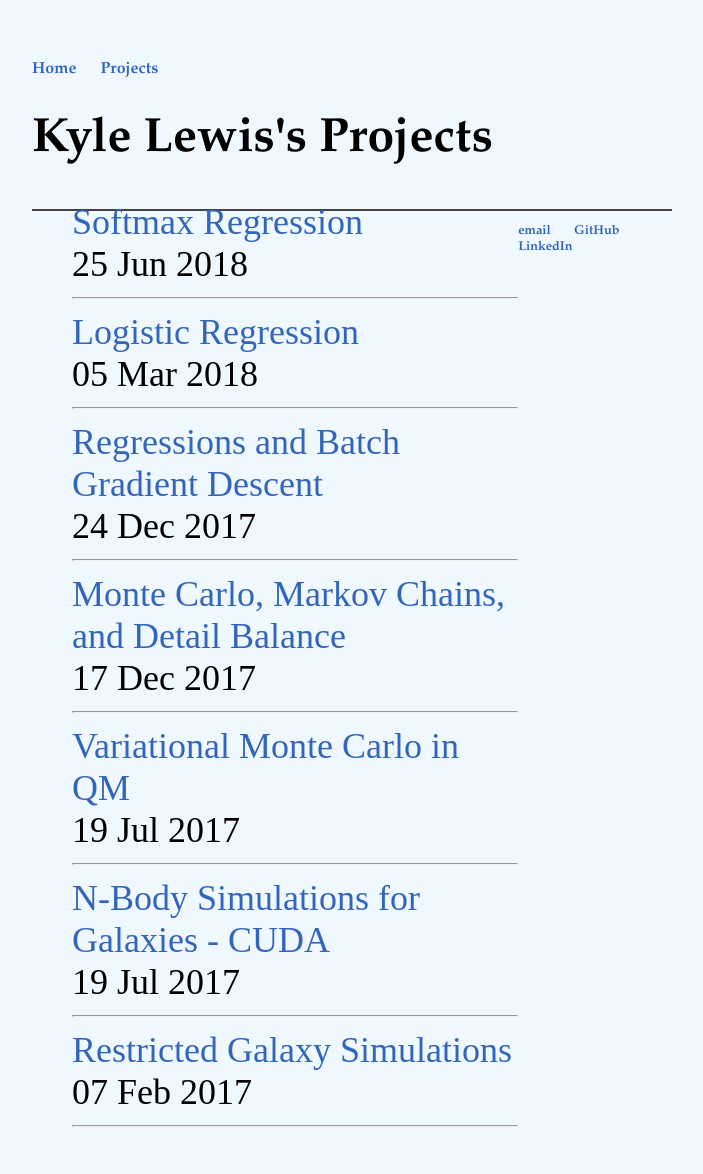
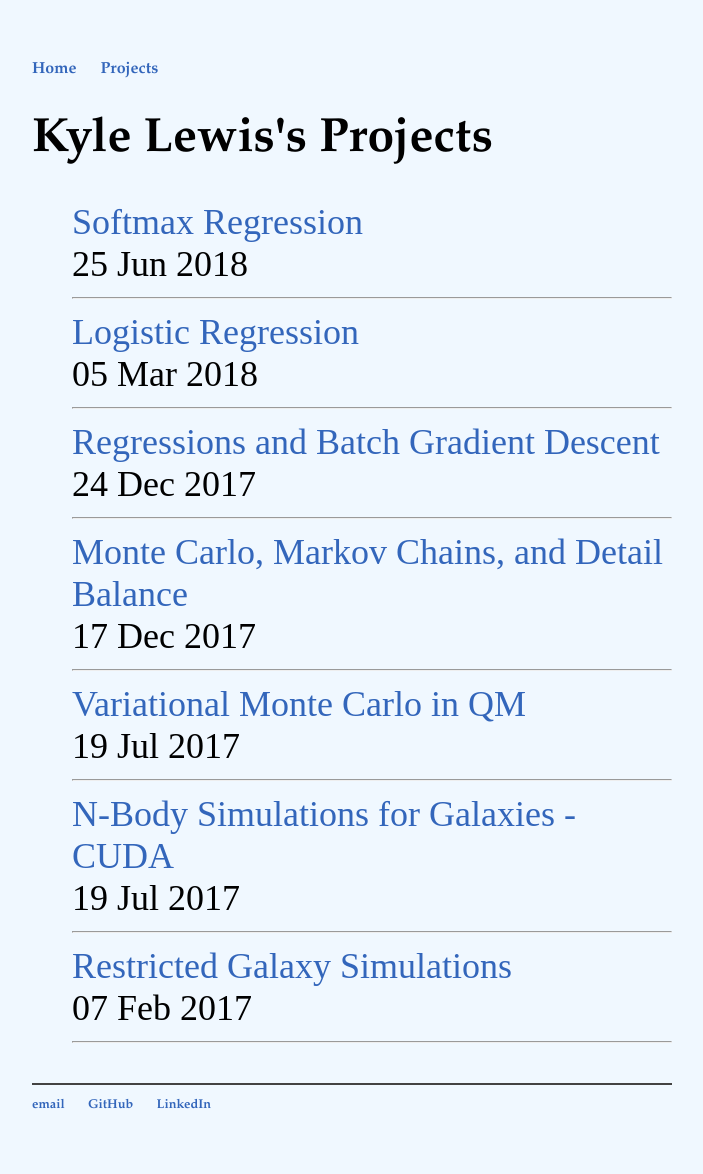
Before and after one commit to Kyle-Lewis/Kyle-Lewis.github.io, a Jekyll site: the page built from projects/index.html, in a window 1280 px wide. Shown: the whole page, without its empty margins (288-991 px from the left). Built offline with Jekyll 4.4.1, drawn with Linux system fonts in a browser that asks for light colours; before the commit the page ends 1139 px from its top, so only the background shows below that.

Commit message:
script update

```diff
--- a/projects/index.html
+++ b/projects/index.html
@@ -7,16 +7,10 @@
 <ul class="posts">
 
 {% for post in site.posts %}
-	<div class="three-fourths" style="margin-left:auto">
+	<div style="margin-left:auto">
 		<li><a href="{{ post.url }}" title="{{ post.title }}">{{ post.title }}</a></li>
 		<li><span>{{ post.date | date_to_string }}</span> </li>
 		<hr>
 	</div>
-	<!-- <div style="padding-bottom:0.5em; width:82%; margin-left:auto; max-width:600px; margin-right:auto; display:block;>
-		<img src="{{ site.baseurl }}/{{ post.image }}" style="padding-bottom:0.5em; margin-right:auto; display:block;" />
-  	</div> -->
-
-
 {% endfor %}
-
 </ul>
```
